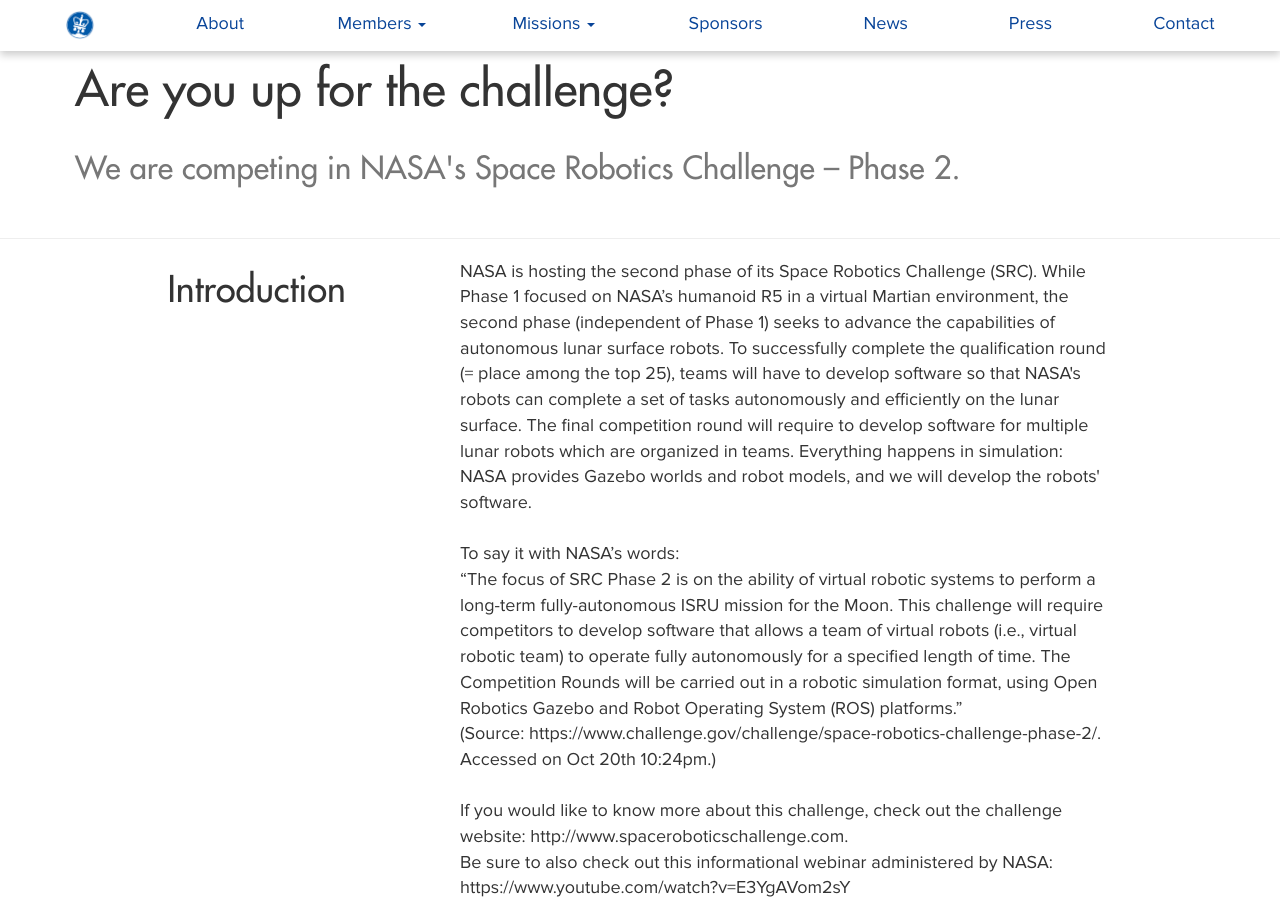
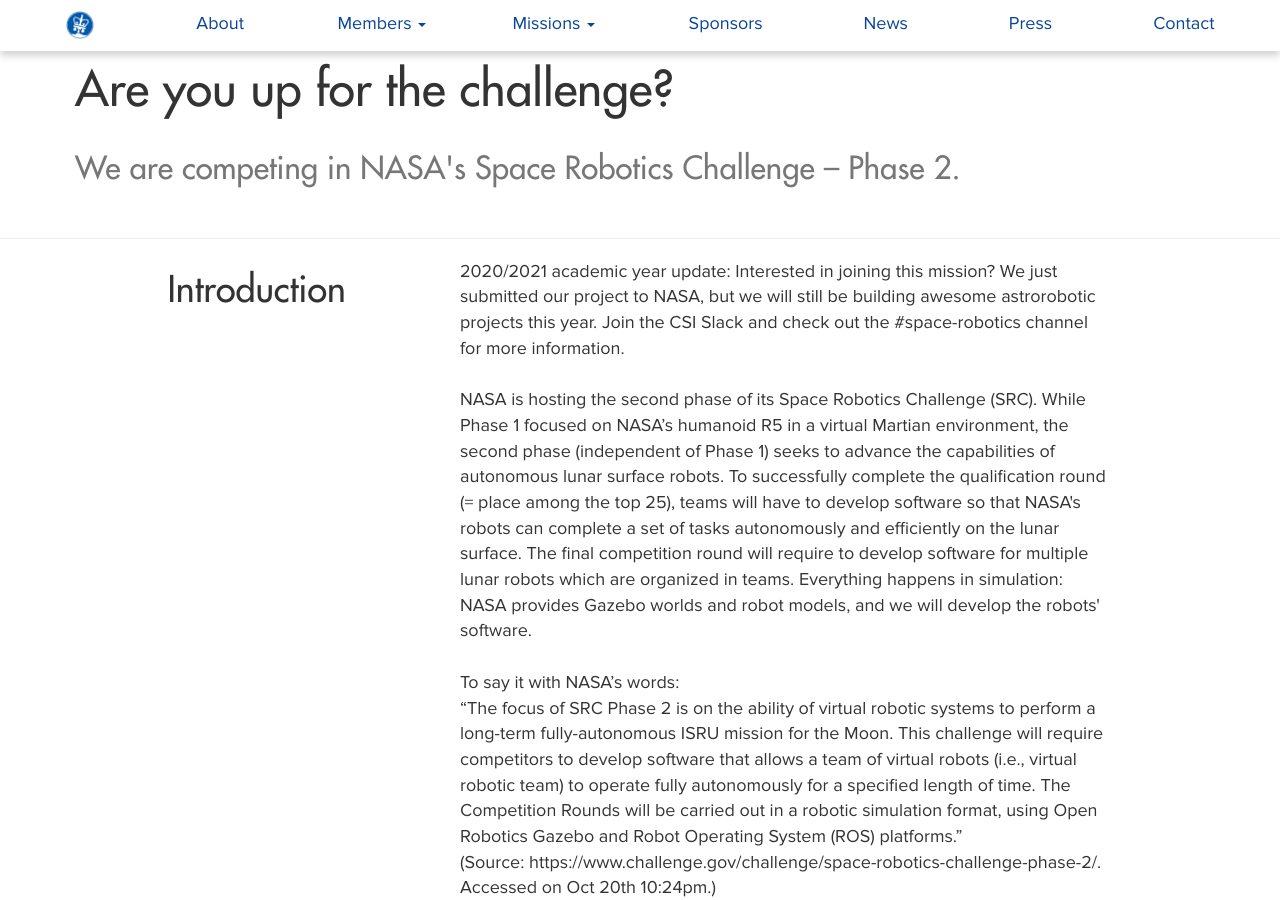
Before and after one commit to columbiaspace/columbiaspace.org, a Jekyll site: the page built from missions/mission-nasa-src.html, in a window 1280 px wide and 900 px high, scrolled down 888 px. Built offline with Jekyll 4.4.1, drawn with Linux system fonts in a browser that asks for light colours; nearby versions of some CDN libraries; comment, search, counter and statistics services are not loaded.

Commit message:
Update mission-nasa-src.html
added short info on how to join during the 2020/2021 academic year

```diff
--- a/missions/mission-nasa-src.html
+++ b/missions/mission-nasa-src.html
@@ -10,6 +10,8 @@
 abstracttext: "We are competing in NASA's Space Robotics Challenge – Phase 2."
 
 introtext: "
+2020/2021 academic year update: Interested in joining this mission? We just submitted our project to NASA, but we will still be building awesome astrorobotic projects this year. Join the CSI Slack and check out the #space-robotics channel for more information.
+<br> <br>
 NASA is hosting the second phase of its Space Robotics Challenge (SRC). While Phase 1 focused on NASA’s humanoid
 R5 in a virtual Martian environment, the second phase (independent of Phase 1) seeks to advance the capabilities of autonomous
 lunar surface robots. To successfully complete the qualification round (= place among the top 25), teams will have to develop
```
